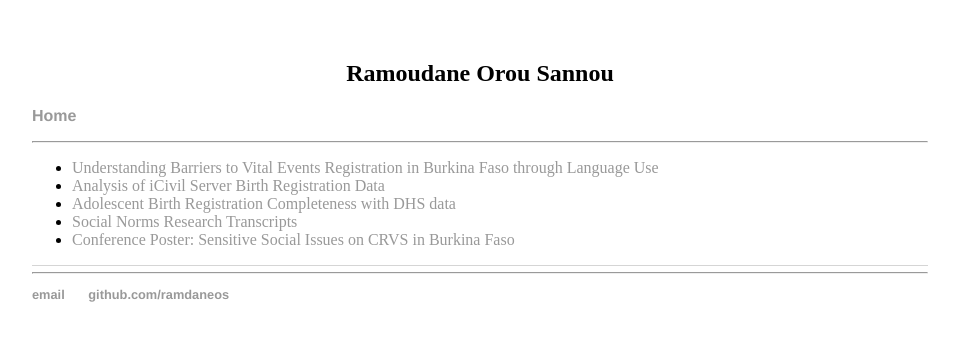
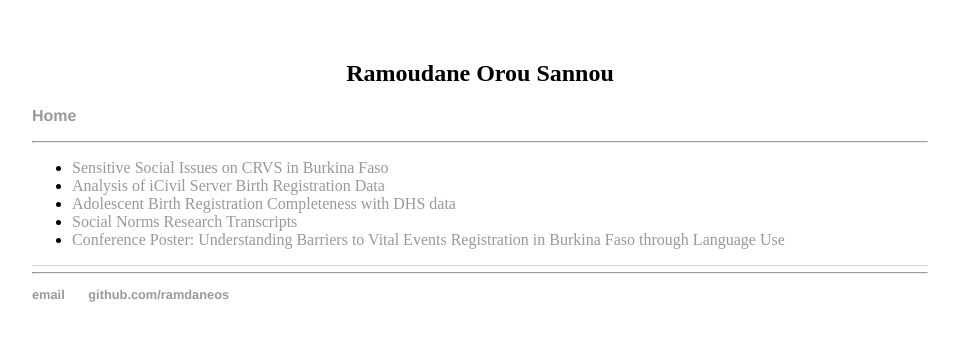
Before and after one commit to RamdaneOS/ramdaneos.github.io, a Jekyll site: the page built from index.html, in a window 1280 px wide. Shown: the top 341 px of the page, without its empty margins (160-1119 px from the left). Built offline with Jekyll 4.4.1, drawn with Linux system fonts in a browser that asks for light colours; Markdown is read by kramdown in place of the engine named in the settings.

```diff
--- a/index.html
+++ b/index.html
@@ -5,11 +5,12 @@ title: Ramoudane Orou Sannou
 <div class="blurb">
 <!--	<h4> Work at UNFPA -- Burkina Faso, BF </h4> -->
 	<ul>
-		<li> <a href="Final_RamdaneOS_Ottawa_Poster.pdf"> Understanding Barriers to Vital Events Registration in Burkina Faso through
-Language Use </a></li>
+		<li> <a href="Sensitive_Social_Issues_CRVS_BF.html"> Sensitive Social Issues on CRVS in Burkina Faso </a></li>
                 <li> <a href="iCivil_Birth_Reg.html"> Analysis of iCivil Server Birth Registration Data </a></li>
 		<li> <a href="Ado_Birth_Reg_Completeness.html"> Adolescent Birth Registration Completeness with DHS data </a></li>
 		<li> <a href="Social_Norms_Transcripts.html"> Social Norms Research Transcripts </a></li>
-		<li> <a href="Sensitive_Social_Issues_CRVS_BF.html"> Conference Poster: Sensitive Social Issues on CRVS in Burkina Faso </a></li>
+		<li> <a href="Final_RamdaneOS_Ottawa_Poster.pdf"> Conference Poster: Understanding Barriers to Vital Events Registration in Burkina Faso through
+Language Use </a></li>
+
         <ul>
 </div><!-- /.blurb -->
```
